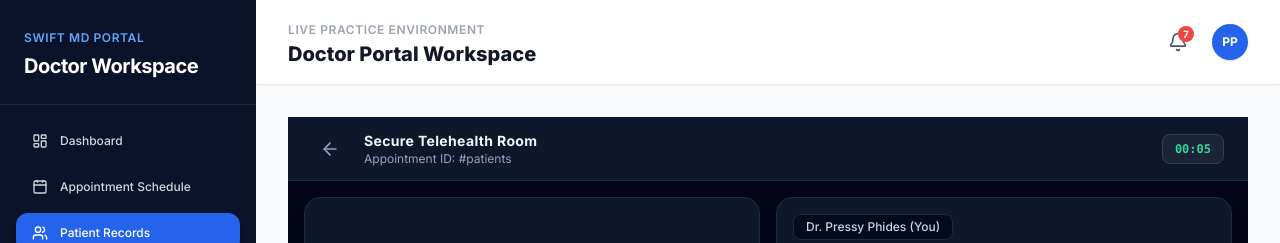
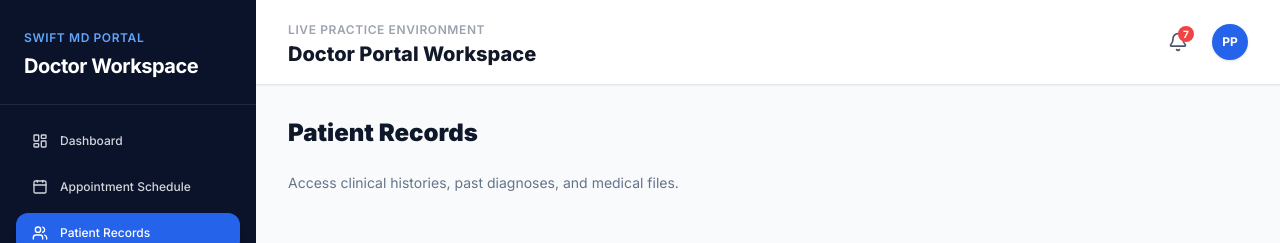
Before and after one commit to mugwe88-ops/MedicareAI, a Next.js app in the folder frontend/: page /doctors/dashboard/patients in a window 1280 px wide. Shown: the top 243 px of the page. Built offline with nearby package versions, Linux system fonts and the light colour scheme; no server answers.

Commit message:
feat: add individual dashboard sub-pages for doctor workspace modules

```diff
--- /dev/null
+++ b/frontend/app/doctors/dashboard/earnings/page.tsx
@@ -0,0 +1,8 @@
+export default function EarningsPage() {
+  return (
+    <div className="space-y-6">
+      <h2 className="text-2xl font-black text-slate-900">Earnings & Payments</h2>
+      <p className="text-sm text-slate-500">Review payout history, consultation fees, and financial stats.</p>
+    </div>
+  );
+}
--- /dev/null
+++ b/frontend/app/doctors/dashboard/patients/page.tsx
@@ -0,0 +1,9 @@
+export default function PatientRecordsPage() {
+  return (
+    <div className="space-y-6">
+      <h2 className="text-2xl font-black text-slate-900">Patient Records</h2>
+      <p className="text-sm text-slate-500">Access clinical histories, past diagnoses, and medical files.</p>
+      {/* Add your patient records table or components here */}
+    </div>
+  );
+}
--- /dev/null
+++ b/frontend/app/doctors/dashboard/resources/page.tsx
@@ -0,0 +1,8 @@
+export default function ResourcesPage() {
+  return (
+    <div className="space-y-6">
+      <h2 className="text-2xl font-black text-slate-900">Continuing Education & Resources</h2>
+      <p className="text-sm text-slate-500">Access medical guidelines and clinical research modules.</p>
+    </div>
+  );
+}
```
Also changed, not shown: frontend/app/doctors/dashboard/messages/page.tsx (added).
